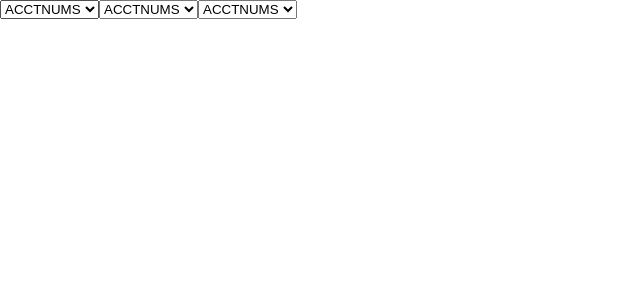
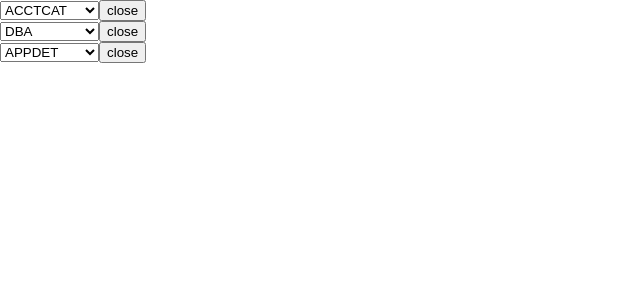
Before and after one commit to ttches/sql-gui, a React (Create React App) app: page / in a window 1280 px wide. Shown: the top 300 px of the page, without its empty margins (0-640 px from the left). Built offline with nearby package versions, Linux system fonts and the light colour scheme.

Commit message:
Fixed bug where dropdowns's wouldn't update. Added UPDATE_TABLE_TABS

```diff
--- a/src/actions/index.js
+++ b/src/actions/index.js
@@ -0,0 +1,8 @@
+export const UPDATE_TABLE_TABS = 'UPDATE_TABLE_TABS';
+
+export function updateTableTabs(tables) {
+  return {
+    type: UPDATE_TABLE_TABS,
+    payload: tables
+  }
+}
--- a/src/components/TableTabs.js
+++ b/src/components/TableTabs.js
@@ -6,8 +6,12 @@ export default class TableTabs extends Component {
   render() {
 
     function renderTableTabs(tableTab, i) {
-      console.log(tableTab);
-      return <TablesDropdownContainer key={i} selectedTable={tableTab} />
+      return (
+        <div key={i}>
+          <TablesDropdownContainer selectedTable={tableTab} />
+          <button>close</button>
+        </div>
+      );
     }
 
 
--- a/src/containers/TablesDropdownContainer.js
+++ b/src/containers/TablesDropdownContainer.js
@@ -2,26 +2,32 @@ import React, { Component } from 'react';
 import { connect } from 'react-redux';
 
 import TablesDropdown from '../components/TablesDropdown';
+import { updateTableTabs } from '../actions/index';
 
 class TablesDropdownContainer extends Component {
   constructor(props) {
     super(props);
     this.handleChange = this.handleChange.bind(this);
     this.state = {
+      oldSelectedTable: '',
       selectedTable: this.props.selectedTable
     };
   }
 
+  //When select changes, update state
   handleChange(e) {
     this.setState({
+      oldSelectedTable: this.state.selectedTable,
       selectedTable: e.target.value
     });
+    this.props.updateTableTabs([this.state.oldSelectedTable, this.state.selectedTable]);
   }
 
   render() {
     const { tables, tabs } = this.props.selected;
-    const selectedTable = this.state;
+    const { selectedTable } = this.state;
 
+    //Maps an array of all available tables
     function generateUnusedTables () {
       return tables.filter((table) => {
         return (selectedTable === table || tabs.indexOf(table) === -1);
@@ -31,7 +37,7 @@ class TablesDropdownContainer extends Component {
     return (
       <TablesDropdown
         tables={generateUnusedTables()}
-        selectedTable={this.state.selectedTable}
+        selectedTable={selectedTable}
         handleChange={this.handleChange}/>
     );
   }
@@ -43,4 +49,4 @@ function mapStateToProps(state) {
   };
 }
 
-export default connect(mapStateToProps)(TablesDropdownContainer);
+export default connect(mapStateToProps, { updateTableTabs })(TablesDropdownContainer);
--- a/src/reducers/reducer_selected.js
+++ b/src/reducers/reducer_selected.js
@@ -1,5 +1,7 @@
+import { UPDATE_TABLE_TABS } from '../actions/index';
+
 const INITIAL_STATE = {
-  tables: ["ACCTCAT", "ACCTNUMS", "DBA", "APPDET", "APPOINT", "APPOINTS", "ASSEMBLY", "BILLADDR", "CALLHIST", "CARD", "CATEGORY", "CENTRAL", "CODES", "CONTACTS", "CONTCAT", "CONTLOC", "CONTMAST", "CONTRACT", "CONTRCTS", "CONTYPE", "CONVERSE", "CORRLOG", "COSTCODE", "CREDACT", "CREDHEAD", "CUSTATUS", "CUSTOMER", "DEALER", "DEALINV", "DEFAULTS", "DETMEMO", "DISPATCH", "EDEALINV", "EDEFAULT", "EHTM", "EHTMTIC", "EMAILINV", "EQUIPMNT", "ETECH", "ETICKET", "FORMS", "GLTABLE", "HELPDESK", "IMAGES", "INCOME", "INVDET", "INVMEMO", "INVOICE", "INVREC", "LABELS", "LETTER", "LOCATION", "LOCINV", "LOGTYPE", "MASSYS", "MASTSYS", "MERGELST", "MULTICOM", "PARTCAT", "PARTDESC", "PARTS", "PARTSBUY", "PARTSLVL", "PARTYPE", "PCONTRCT", "PHONELBL", "PHRASE", "PLEVELS", "PODETAIL", "POHEAD", "POMEMO", "POPAPPT", "POPBAL", "POPCRED", "POPREM", "POSITIO", "POTITLE", "QUICKCAT", "QUICKSYS", "QUICKTMP", "RAPIDSYS", "RATES", "RECDET", "RECEIPTS", "RECHARGE", "RELATION", "REMARKS", "REMINDER", "REPAIR", "ROLODEX", "SCHEDULE", "SERVICE", "SPHRASE", "STOCKLOG", "SUBCAT", "SUPMERGE", "SUPPORT", "SXPHRASE", "SYSTEM", "TASKS", "TASKSTAT", "TAXTABLE", "TBEVENTS", "TBEXCLUD", "TBGROUP", "TBLIST", "TBLOG", "TBSYSTEM", "TBTMPL", "TBTMPLHD", "TECHS", "TEMPAPD", "TICKET", "TIMECARD", "TIMECAT", "TODO", "TRANSLOG", "TROUBLE", "TSAPTMNT", "TSCOUNT", "TSMDATA", "TSRECUR", "USER17", "USER18", "USER19", "USER20", "USERLOG", "VENDNAME", "VENDOR", "ZONEDEF1", "ZONEDEF2", "ZONEMAST", "ZONES", "ZONETYPE"],
+  tables: ["ACCTCAT", "ACCTNUMS", "APPDET", "APPOINT", "APPOINTS", "ASSEMBLY", "BILLADDR", "CALLHIST", "CARD", "CATEGORY", "CENTRAL", "CODES", "CONTACTS", "CONTCAT", "CONTLOC", "CONTMAST", "CONTRACT", "CONTRCTS", "CONTYPE", "CONVERSE", "CORRLOG", "COSTCODE", "CREDACT", "CREDHEAD", "CUSTATUS", "CUSTOMER", "DBA", "DEALER", "DEALINV", "DEFAULTS", "DETMEMO", "DISPATCH", "EDEALINV", "EDEFAULT", "EHTM", "EHTMTIC", "EMAILINV", "EQUIPMNT", "ETECH", "ETICKET", "FORMS", "GLTABLE", "HELPDESK", "IMAGES", "INCOME", "INVDET", "INVMEMO", "INVOICE", "INVREC", "LABELS", "LETTER", "LOCATION", "LOCINV", "LOGTYPE", "MASSYS", "MASTSYS", "MERGELST", "MULTICOM", "PARTCAT", "PARTDESC", "PARTS", "PARTSBUY", "PARTSLVL", "PARTYPE", "PCONTRCT", "PHONELBL", "PHRASE", "PLEVELS", "PODETAIL", "POHEAD", "POMEMO", "POPAPPT", "POPBAL", "POPCRED", "POPREM", "POSITIO", "POTITLE", "QUICKCAT", "QUICKSYS", "QUICKTMP", "RAPIDSYS", "RATES", "RECDET", "RECEIPTS", "RECHARGE", "RELATION", "REMARKS", "REMINDER", "REPAIR", "ROLODEX", "SCHEDULE", "SERVICE", "SPHRASE", "STOCKLOG", "SUBCAT", "SUPMERGE", "SUPPORT", "SXPHRASE", "SYSTEM", "TASKS", "TASKSTAT", "TAXTABLE", "TBEVENTS", "TBEXCLUD", "TBGROUP", "TBLIST", "TBLOG", "TBSYSTEM", "TBTMPL", "TBTMPLHD", "TECHS", "TEMPAPD", "TICKET", "TIMECARD", "TIMECAT", "TODO", "TRANSLOG", "TROUBLE", "TSAPTMNT", "TSCOUNT", "TSMDATA", "TSRECUR", "USER17", "USER18", "USER19", "USER20", "USERLOG", "VENDNAME", "VENDOR", "ZONEDEF1", "ZONEDEF2", "ZONEMAST", "ZONES", "ZONETYPE"],
   targets: [],
   tabs: ["ACCTCAT", "DBA", "APPDET"],
   lessThan: {},
@@ -11,6 +13,9 @@ const INITIAL_STATE = {
 
 export default function(state = INITIAL_STATE, action) {
   switch(action.type) {
+    case UPDATE_TABLE_TABS:
+      console.log('Updating table tabs!')
+      return state;
     default:
       return state;
   }
```
